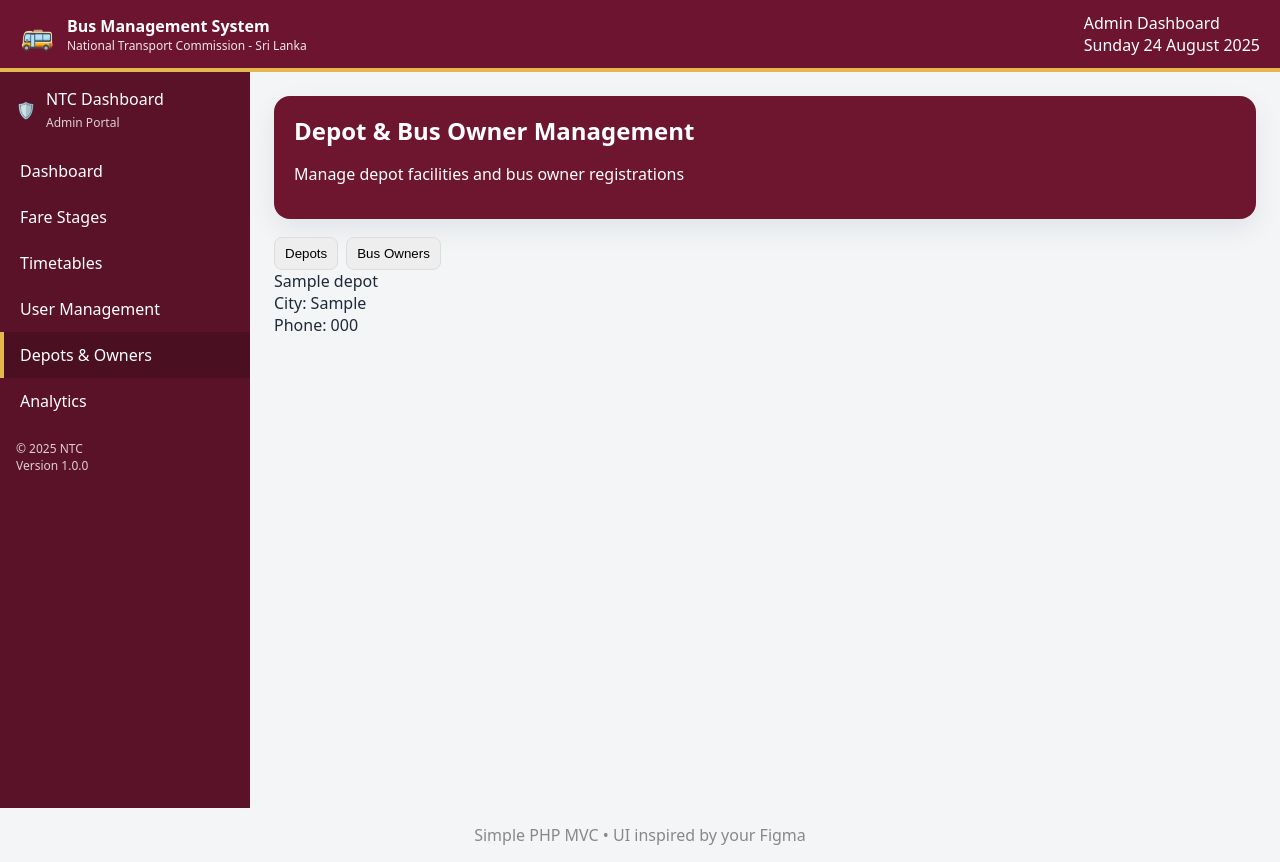
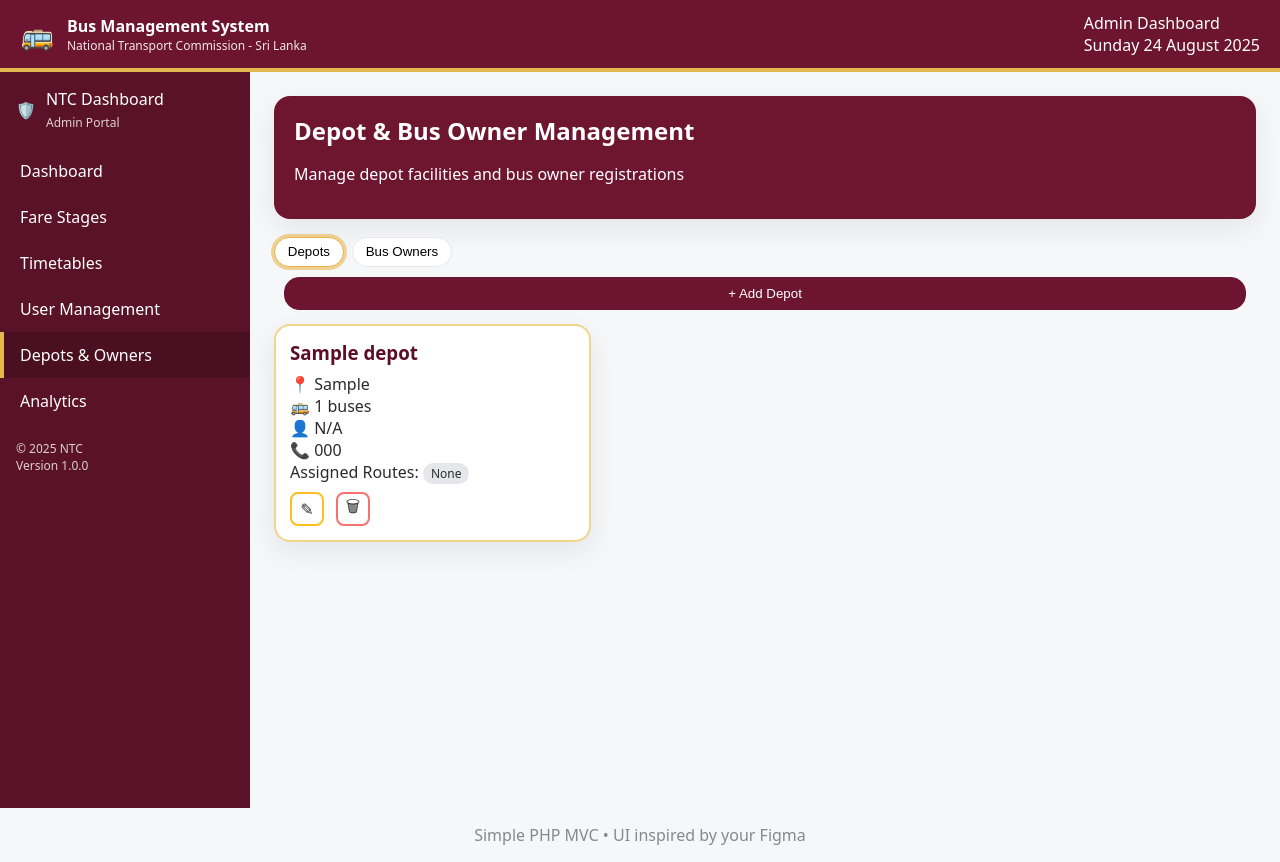
Before and after one commit to yomalkannangara/NexBus, a PHP site: page /index.php?page=depots_owners in a window 1280 px wide. Run offline with PHP 8.4, Linux system fonts and the light colour scheme; tables that the repository leaves empty or names only in its code hold one stand-in row (values such as "Sample post").

Commit message:
ui editing user admin

```diff
--- a/controllers/NtcAdminController.php
+++ b/controllers/NtcAdminController.php
@@ -43,7 +43,7 @@ class NtcAdminController extends BaseController {
         }
         $this->view('ntc_admin','timetables',[
             'routes'=>$m->routes(), 'rows'=>$m->all(), 'counts'=>$m->counts(),
-            'owners'=>$m->ownersWithBuses(), 'depots'=>$m->depotsWithBuses()
+            'owners'=>$m->ownersWithBuses(), 'depots'=>$m->depotsWithBuses(),'buses'=>$m->depotsWithBuses()
         ]);
     }
     public function users() {
--- a/models/OrgModel.php
+++ b/models/OrgModel.php
@@ -1,11 +1,68 @@
 <?php
 require_once __DIR__.'/BaseModel.php';
+
 class OrgModel extends BaseModel {
+
+    /** Get all SLTB depots with fleet size + manager + routes */
     public function depots(): array {
-        return $this->pdo->query("SELECT * FROM sltb_depots ORDER BY name")->fetchAll();
+        $sql = "
+            SELECT d.sltb_depot_id,
+                   d.name,
+                   d.city,
+                   d.phone,
+                   COUNT(DISTINCT b.reg_no) AS buses,
+                   u.full_name AS manager,
+                   GROUP_CONCAT(DISTINCT r.route_no ORDER BY r.route_no SEPARATOR ', ') AS routes
+            FROM sltb_depots d
+            LEFT JOIN sltb_buses b
+                   ON b.sltb_depot_id = d.sltb_depot_id
+            LEFT JOIN users u
+                   ON u.sltb_depot_id = d.sltb_depot_id
+                  AND u.role = 'DepotManager'
+            LEFT JOIN timetables t
+                   ON t.bus_reg_no = b.reg_no
+                  AND t.operator_type = 'SLTB'
+            LEFT JOIN routes r
+                   ON r.route_id = t.route_id
+            GROUP BY d.sltb_depot_id, d.name, d.city, d.phone, u.full_name
+            ORDER BY d.name
+        ";
+        $rows = $this->pdo->query($sql)->fetchAll();
+        // Convert CSV string into array for template
+        foreach ($rows as &$r) {
+            $r['routes'] = !empty($r['routes']) ? explode(', ', $r['routes']) : [];
+        }
+        return $rows;
     }
+
+    /** Get all private bus owners/operators with fleet size + manager + routes */
     public function owners(): array {
-        return $this->pdo->query("SELECT * FROM private_bus_owners ORDER BY name")->fetchAll();
+        $sql = "
+            SELECT o.private_operator_id,
+                   o.name,
+                   o.reg_no,
+                   o.contact_phone,
+                   COUNT(DISTINCT b.reg_no) AS fleet_size,
+                   u.full_name AS contact_person,
+                   GROUP_CONCAT(DISTINCT r.route_no ORDER BY r.route_no SEPARATOR ', ') AS routes
+            FROM private_bus_owners o
+            LEFT JOIN private_buses b
+                   ON b.private_operator_id = o.private_operator_id
+            LEFT JOIN users u
+                   ON u.private_operator_id = o.private_operator_id
+                  AND u.role = 'PrivateOwner'
+            LEFT JOIN timetables t
+                   ON t.bus_reg_no = b.reg_no
+                  AND t.operator_type = 'Private'
+            LEFT JOIN routes r
+                   ON r.route_id = t.route_id
+            GROUP BY o.private_operator_id, o.name, o.reg_no, o.contact_phone, u.full_name
+            ORDER BY o.name
+        ";
+        $rows = $this->pdo->query($sql)->fetchAll();
+        foreach ($rows as &$r) {
+            $r['routes'] = !empty($r['routes']) ? explode(', ', $r['routes']) : [];
+        }
+        return $rows;
     }
 }
-?>
--- a/models/TimetableModel.php
+++ b/models/TimetableModel.php
@@ -13,7 +13,7 @@ class TimetableModel extends BaseModel {
         $sbus = (int)$this->pdo->query("SELECT COUNT(*) c FROM sltb_buses")->fetch()['c'];
         $pbus = (int)$this->pdo->query("SELECT COUNT(*) c FROM private_buses")->fetch()['c'];
 
-        return compact('depots','routes');
+        return compact('depots','routes','pbus','sbus','powners');
     }
     public function routes(): array {
         return $this->pdo
@@ -38,6 +38,7 @@ class TimetableModel extends BaseModel {
         foreach ($buses as $b) { if (isset($map[$b['sltb_depot_id']])) { $map[$b['sltb_depot_id']]['buses'][] = $b['reg_no']; } }
         return array_values($map);
     }
+
     public function create(array $d): void {
         $sql = "INSERT INTO timetables (operator_type, route_id, bus_reg_no, day_of_week, departure_time, arrival_time, start_seq, end_seq, effective_from, effective_to)
                 VALUES (?,?,?,?,?,?,?,?,?,?)";
--- a/models/UserModel.php
+++ b/models/UserModel.php
@@ -38,7 +38,8 @@ class UserModel extends BaseModel {
                     $st->execute([$ownerName, $regNo, $phone, $email]);
                     $private_operator_id = (int)$this->pdo->lastInsertId();
                 }
-                $depotId = !empty($d['sltb_depot_id']) ? $d['sltb_depot_id'] : null;
+                $depotId    = !empty($d['sltb_depot_id']) ? $d['sltb_depot_id'] : null;
+                $operatorId = !empty($d['private_operator_id']) ? $d['private_operator_id'] : null;
 
                 // insert the user and link to the owner if it was created
                 $st = $this->pdo->prepare("
@@ -51,7 +52,7 @@ class UserModel extends BaseModel {
                     $d['email'] ?: null,
                     $d['phone'] ?: null,
                     password_hash($d['password'] ?: '123456', PASSWORD_BCRYPT),
-                    $private_operator_id ?: ($d['private_operator_id'] ?? null),
+                    $operatorId,
                     $depotId
 
                 ]);
--- a/public/css/styles.css
+++ b/public/css/styles.css
@@ -1,17 +1,14 @@
 :root {
-    --bg: #f6f7f9;
+  --bg: #f6f7f9;          /* original background */
   --card: #fff;
   --primary: #6c1430;
   --accent: #e4b74f;
-    --text: #2b2b2b;
+  --text: #2b2b2b;        /* original text color */
   --border: #e8d39a;
   --maroon: #6e1530;
   --maroon-2: #5d1128;
   --gold: #e7b343;
   --gold-soft: #f2d48a;
-  --bg: #f3f5f7;
-  --surface: #ffffff;
-  --text: #1f2937;
   --muted: #6b7280;
   --ring: rgba(231, 179, 67, .55);
   --radius: 14px;
@@ -89,121 +88,99 @@ body {
   padding: 12px 16px;
   color: #fff;
   text-decoration: none;
-    border-left: 4px solid transparent
+  border-left: 4px solid transparent;
 }
 
 .sidenav a:hover {
-    background: #4b0f22
+  background: #4b0f22;
 }
 
 .sidenav a.active {
   background: #4b0f22;
-    border-left-color: var(--accent)
+  border-left-color: var(--accent);
 }
 
 .version {
   padding: 16px;
   font-size: 12px;
-    opacity: .8
+  opacity: .8;
 }
 
 .content {
   flex: 1;
-    padding: 24px
+  padding: 24px;
 }
 
+/* ---------------- HERO ---------------- */
 .page-hero {
   background: var(--maroon);
   color: #fff;
   border-radius: 16px;
   padding: 18px 20px;
   box-shadow: var(--shadow);
-  margin-bottom: 18px
+  margin-bottom: 18px;
 }
 
 .page-hero h1 {
-  margin: 0 0 6px
-}/*
-.cards {
-    display: grid;
-    grid-template-columns: repeat(auto-fit, minmax(220px, 1fr));
-    gap: 12px;
-    margin: 12px 0
+  margin: 0 0 6px;
 }
 
-.card {
-    background: var(--card);
-    border: 1px solid var(--border);
-    border-radius: 12px;
-    padding: 16px;
-    box-shadow: 0 2px 4px rgba(0, 0, 0, .04)
-}
-
-.card-title {
-    font-size: 14px;
-    color: #5d1229;
-    margin-bottom: 6px
-}
-
-.card-value {
-    font-size: 28px;
-    font-weight: 700
-}
-*/
+/* ---------------- KPI ---------------- */
 .kpi-wrap {
   display: grid;
   grid-template-columns: repeat(4, 1fr);
   gap: 16px;
-  margin-bottom: 16px
+  margin-bottom: 16px;
 }
 
 .kpi-card {
-  background: var(--surface);
+  background: var(--card);
   border-radius: var(--radius);
   box-shadow: var(--shadow);
   padding: 14px;
-  border: 2px solid var(--gold-soft)
+  border: 2px solid var(--gold-soft);
 }
 
 .kpi-card h3 {
   margin: 0 0 6px;
-  color: #5b0e25
+  color: #5b0e25;
 }
 
 .kpi-card .num {
   font-size: 28px;
-  font-weight: 800
+  font-weight: 800;
 }
 
 .kpi-card .trend {
   color: #16a34a;
-  font-size: 12px
+  font-size: 12px;
 }
 
 .kpi-card .trend.down {
-  color: #ef4444
+  color: #ef4444;
 }
 
 .kpi-card.success {
-  border-color: #86efac
+  border-color: #86efac;
 }
 
 .kpi-card.warn {
-  border-color: #fbbf24
+  border-color: #fbbf24;
 }
 
 .kpi-card.danger {
-  border-color: #f87171
+  border-color: #f87171;
 }
 
 .kpi-card.info {
-  border-color: #93c5fd
+  border-color: #93c5fd;
 }
+
 .kpi-row {
   display: grid;
   grid-template-columns: repeat(3, 1fr);
   gap: 14px;
-  margin-bottom: 14px
+  margin-bottom: 14px;
 }
 
 .mini-card {
@@ -379,57 +392,57 @@ select {
   color: #5a1229;
   border: 1px solid var(--border);
   padding: 8px 12px;
-    border-radius: 8px;
+  border-radius: 15px;
   text-decoration: none;
-    cursor: pointer
+  cursor: pointer;
 }
 
 .btn.primary {
   background: var(--primary);
   color: #fff;
-    border-color: var(--primary)
+  border-color: var(--primary);
 }
+.toolbar button{
+width:100% !important;
 
+}
 .btn.danger {
   border-color: #c33;
-    color: #c33
+  color: #c33;
 }
 
 .table-section table {
   width: 100%;
-    border-collapse: collapse
+  border-collapse: collapse;
 }
 
 .table-section th,
 .table-section td {
   padding: 10px;
   border-bottom: 1px solid #eee;
-    text-align: left
-}
-
-.panel.hidden {
-    display: none
+  text-align: left;
 }
 
 .form-grid {
   display: grid;
   grid-template-columns: repeat(2, 1fr);
-    gap: 12px
+  gap: 12px;
 }
 
 .form-grid.narrow {
-    grid-template-columns: 1fr
+  grid-template-columns: 1fr;
 }
 
 .form-actions {
   text-align: right;
-    margin-top: 8px
+  margin-top: 8px;
 }
 
+/* ---------------- TABS + FOOTER ---------------- */
 .tabs {
   display: flex;
   gap: 8px;
-    margin-top: 12px
+  margin-top: 12px;
 }
 
 .tab {
@@ -437,42 +450,89 @@ select {
   border: 1px solid #ddd;
   padding: 8px 10px;
   border-radius: 8px;
-    cursor: pointer
+  cursor: pointer;
 }
 
 .tabcontent {
-    display: none
+max-height: 0px;
+  display: grid;
+    opacity: 0%;
+
 }
 
+
 .tabcontent.show {
-    display: block
+    max-height: auto;
+    opacity: 100%;
+
+    grid-template-columns: repeat(3, 1fr);
+  transition:
+    max-height 0.5s ease,
+    opacity 0.5s ease,
+    padding 0.4s ease,
+    transform 0.4s ease;
+  gap: 16px
+
 }
 
 .grid3 {
-    grid-template-columns: repeat(3, 1fr)
+  grid-template-columns: repeat(3, 1fr);
 }
 
 .footer {
   padding: 16px;
   text-align: center;
-    color: #888
-
-}
-.panel {
-  background: var(--card);
-  border: 1px solid var(--border);
-  border-radius: 10px;
-  padding: 16px;
-  margin-top: 12px;
-
-  /* animation defaults */
-  max-height: 0;
-  opacity: 0;
-  overflow: hidden;
-  transition: max-height 0.5s ease, opacity 0.5s ease;
+  color: #888;
 }
 
-.panel.show {
-  max-height: 800px;  /* adjust if your forms are taller */
-  opacity: 1;
+.tabs {
+  display: flex;
+  gap: 8px;
+  margin: 8px 0
 }
+
+.tab {
+  background: #fff;
+  border: 1px solid #e5e7eb;
+  border-radius: 999px;
+  padding: .4rem .8rem
+}
+
+.tab.active {
+  border-color: var(--gold);
+  box-shadow: 0 0 0 3px var(--ring)
+}
+
+.cards-3 {
+  display: grid;
+  grid-template-columns: repeat(3, 1fr);
+  gap: 16px
+}
+
+.depot-card {
+  background: #fff;
+  border: 2px solid var(--gold-soft);
+  border-radius: 16px;
+  box-shadow: var(--shadow);
+  padding: 14px
+}
+
+.depot-card h3 {
+  margin: 0 0 8px;
+  color: #5b0e25
+}
+
+.depot-card .info {
+  list-style: none;
+  padding: 0;
+  margin: 0 0 12px;
+  color: #374151
+}
+.chip {
+  display: inline-block;
+  background: #e5e7eb;
+  border-radius: 999px;
+  padding: 2px 8px;
+  font-size: 12px;
+  margin-right: 6px
+}
--- a/views/ntc_admin/depots_owners.php
+++ b/views/ntc_admin/depots_owners.php
@@ -1,9 +1,76 @@
-<section class="page-hero"><h1>Depot & Bus Owner Management</h1><p>Manage depot facilities and bus owner registrations</p></section>
-<div class="tabs"><button class="tab active" data-tab="depots">Depots</button><button class="tab" data-tab="owners">Bus Owners</button></div>
-<section id="depots" class="tabcontent show"><div class="cards grid3">
-<?php foreach($depots as $d): ?><div class="card outline"><div class="card-title"><?=htmlspecialchars($d['name'])?></div>
-<div class="muted">City: <?=htmlspecialchars($d['city'])?></div><div>Phone: <?=htmlspecialchars($d['phone'])?></div></div><?php endforeach; ?>
-</div></section>
-<section id="owners" class="tabcontent"><div class="cards grid3">
-<?php foreach($owners as $o): ?><div class="card outline"><div class="card-title"><?=htmlspecialchars($o['name'])?></div><div>Reg No: <?=htmlspecialchars($o['reg_no'])?></div><div>Phone: <?=htmlspecialchars($o['contact_phone'])?></div></div><?php endforeach; ?>
-</div></section>
+<section class="page-hero">
+  <h1>Depot & Bus Owner Management</h1>
+  <p>Manage depot facilities and bus owner registrations</p>
+</section>
+
+<div class="tabs">
+  <button class="tab active" data-tab="depots">Depots</button>
+  <button class="tab" data-tab="owners">Bus Owners</button>
+</div>
+
+<div id="depotToolbar" class="toolbar">
+  <button class="btn primary" id="showAddDepot">+ Add Depot</button>
+</div>
+<div id="addDepotPanel" class="panel">
+  <form method="post" class="form-grid narrow">
+    <input type="hidden" name="action" value="create_depot">
+    <label>Depot Name <input name="name" required></label>
+    <label>City <input name="city"></label>
+    <label>Phone <input name="phone"></label>
+    <div class="form-actions">
+      <button class="btn primary">Save Depot</button>
+      <button type="button" class="btn" id="cancelAddDepot">Cancel</button>
+    </div>
+  </form>
+</div>
+<!-- Depots -->
+<section id="depots" class="tabcontent show">
+    <?php foreach($depots as $d): ?>
+      <div class="depot-card">
+        <h3><?= htmlspecialchars($d['name']) ?></h3>
+        <div >📍 <?= htmlspecialchars($d['city']) ?></div>
+        <div>🚌 <?= htmlspecialchars($d['buses'] ?? 0) ?> buses</div>
+        <div>👤 <?= htmlspecialchars($d['manager'] ?? 'N/A') ?></div>
+        <div>📞 <?= htmlspecialchars($d['phone']) ?></div>
+        <div>Assigned Routes:
+          <?php if(!empty($d['routes'])): ?>
+            <?php foreach($d['routes'] as $r): ?>
+              <span class="chip"><?= htmlspecialchars($r) ?></span>
+            <?php endforeach; ?>
+          <?php else: ?>
+            <span class="chip">None</span>
+          <?php endif; ?>
+        </div>
+        <div class="actions" style="margin-top:8px;">
+          <a class="icon-btn warn">✎</a>
+          <a class="icon-btn danger">🗑</a>
+        </div>
+      </div>
+    <?php endforeach; ?>
+</section>
+
+<!-- Owners -->
+<section id="owners" class="tabcontent">
+    <?php foreach($owners as $o): ?>
+      <div class="depot-card">
+        <h3><?= htmlspecialchars($o['name']) ?></h3>
+        <div >🔖 <?= htmlspecialchars($o['reg_no']) ?></div>
+        <div>📞 <?= htmlspecialchars($o['contact_phone']) ?></div>
+        <div>🚌 Fleet Size: <?= htmlspecialchars($o['fleet_size'] ?? 0) ?></div>
+        <div>👤 Owner: <?= htmlspecialchars($o['contact_person'] ?? 'N/A') ?></div>
+        <div>Assigned Routes:
+          <?php if(!empty($o['routes'])): ?>
+            <?php foreach($o['routes'] as $r): ?>
+              <span class="chip"><?= htmlspecialchars($r) ?></span>
+            <?php endforeach; ?>
+          <?php else: ?>
+            <span class="chip">None</span>
+          <?php endif; ?>
+        </div>
+        <div class="actions" style="margin-top:8px;">
+          <a class="icon-btn warn">✎</a>
+          <a class="icon-btn danger">🗑</a>
+        </div>
+      </div>
+    <?php endforeach; ?>
+</section>
```
Also changed, not shown: other parts of public/css/styles.css (+79 -41 lines), views/ntc_admin/timetables.php (+99 -39 lines), public/js/app.js. Lines whose indentation alone changed are shown as unchanged.
